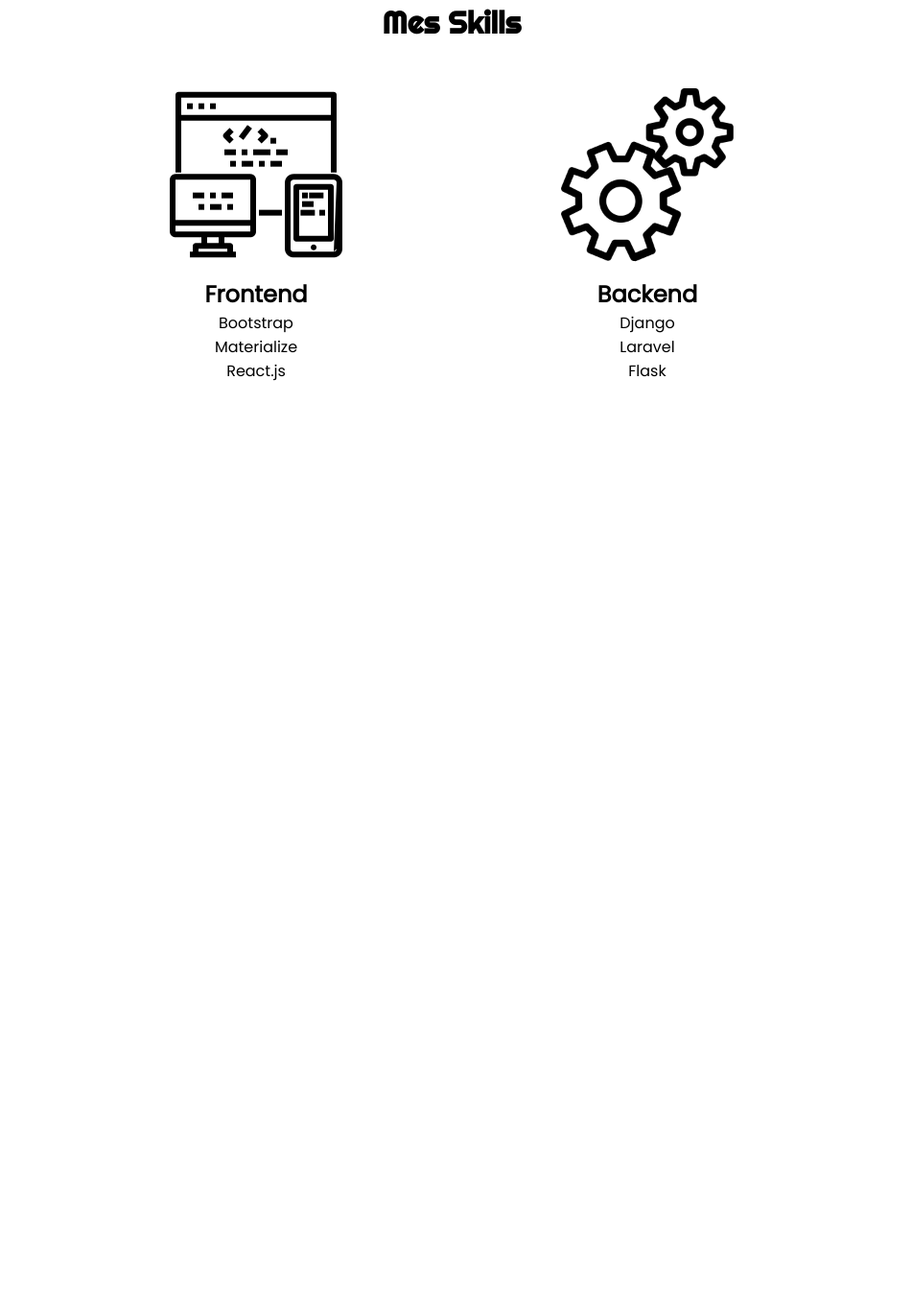
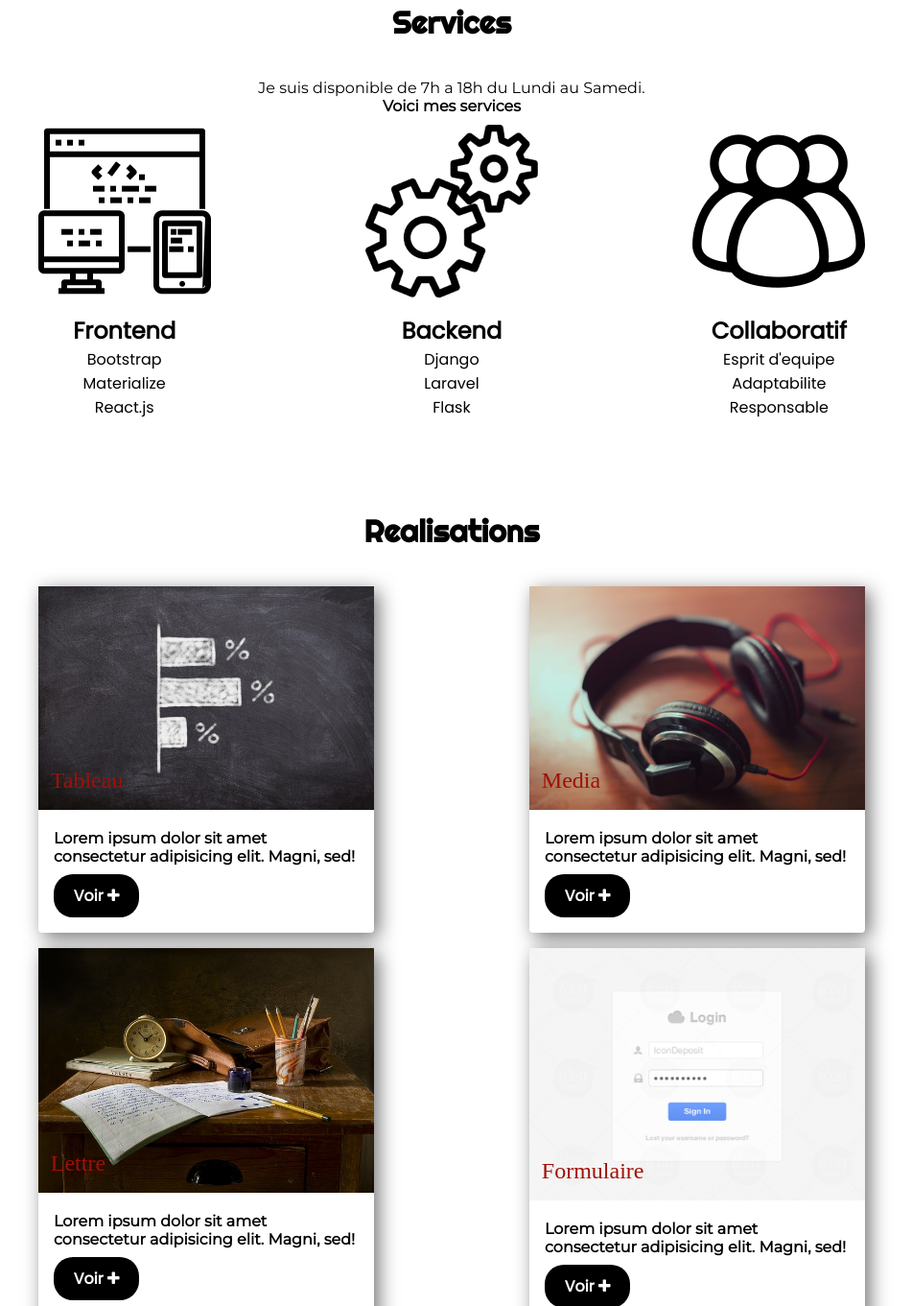
Before and after one commit to dynamo63/site, a plain HTML site: page index.html in a window 1280 px wide. Shown: the part 1439-2800 px from the top of the page at 96% size, without its empty margins (169-1120 px from the left). Before the commit the page ends 1838 px from the top, so only its background shows below. Drawn offline with Linux system fonts and the light colour scheme.

Commit message:
Finalisation du site

```diff
--- a/assets/css/style.css
+++ b/assets/css/style.css
@@ -18,8 +18,16 @@ p{
     display: none;
 }
 
+.center{
+    text-align: center;
+}
+
+.container{
+    width: 80%;
+    margin: auto;
+}
+
 .heading-1{
-    text-align: center;
     font-family: 'Righteous',cursive;
     font-size: xx-large;
     margin-bottom: 1.2em;
@@ -27,6 +35,12 @@ p{
 
 .mb-6{
     margin-bottom: 6em;
+}
+
+.row{
+    display: flex;
+    justify-content: space-around;
+    flex-wrap: wrap;
 }
 
 /* ------------------------------ Header Style ------------------------------------*/
@@ -61,6 +75,7 @@ header{
 
 .banner ul{
     text-align: right;
+
 }
 
 .banner ul li{
@@ -95,6 +110,7 @@ nav{
     display: flex;
     flex-direction: row;
     justify-content: space-around;
+    list-style: none;
 }
 
 .nav-desktop ul li>a{
@@ -119,19 +135,10 @@ nav{
 /* ================== About me Section ========================= */
 
 #about-me > h1 + p{
-    text-align: center;
     margin-bottom: 1.2em;
 }
 
-.content__about{
-    display: flex;
-    flex-direction: row;
-    justify-content: space-around;
-    width: 80%;
-    margin: auto;
-}
-
-.content__about .information{
+.information{
     width: 45%;
 }
 
@@ -189,27 +196,70 @@ nav{
 
 
 .box__skill{
-    display: flex;
-    flex-direction: row;
-    justify-content: space-evenly;
-    width: 80%;
-    margin: auto;
     font-family: 'Poppins',cursive;
 }
 
-.content > img{
+.box__skill .content > img{
     width: 200px;
     height: auto;
 }
 
-.content:not(img){
-    text-align: center;
-}
-
-.content h4{
+.box__skill .content h4{
     font-size: x-large;
 }
 
-.content ul{
+.box__skill .content ul{
     list-style: none;
 }
+
+/* ======================= Project Style ======================= */
+
+.card{
+    width: 350px;
+    border-radius: 4px;
+    box-shadow: 5px 5px 20px rgba(15, 15, 15, 0.582);
+    margin-bottom: 1em;
+}
+
+figure{
+    overflow: hidden;
+}
+
+.card > figure > img{
+    width: 100%;
+    height: 100%;
+}
+
+figcaption{
+    position: absolute;
+    z-index: 999;
+    transform: translate(1vw,-6vh);
+    font-size: 1.5em;
+    color: rgb(160, 16, 6);
+}
+
+.card__text{
+    padding: 1em;
+    font-family: 'Poppins',cursive;
+    font-weight: bold;
+}
+
+.card__text a{
+    display: inline-block;
+    background-color: black;
+    box-sizing: border-box;
+    color: white;
+    padding: 10px 1.3em;
+    border-radius: 20px;
+    margin-top: 9px;
+    text-decoration: none;
+}
+
+/* --------------- Footer -------------------- */
+
+footer{
+    background-color: rgba(0, 0, 0, 0.945);
+    color: white;
+    height: 3vh;
+    padding: 1.3em;
+}
--- a/index.html
+++ b/index.html
@@ -62,13 +62,13 @@
                     <a href="#">Acceuil</a>
                 </li>
                 <li>
-                    <a href="#">A Propos de moi</a>
+                    <a href="#about-me">A Propos de moi</a>
                 </li>
                 <li>
-                    <a href="#">Services</a>
+                    <a href="#skill">Services</a>
                 </li>
                 <li>
-                    <a href="#">Competences</a>
+                    <a href="#project">Realisations</a>
                 </li>
                 <li>
                     <a href="#"> Blog </a>
@@ -98,15 +98,16 @@
 
     </nav>
 
+    <main>
          <!-- A Propos de moi -->
 
         <section id="about-me" class="mb-6">
 
-        <h1 class="heading-1">A Propos de moi</h1>
+            <h1 class="heading-1 center">A Propos de moi</h1>
 
-        <p>Lorem, ipsum dolor sit amet consectetur adipisicing elit. Qui, ipsam.</p>
+            <p class="center">Lorem, ipsum dolor sit amet consectetur adipisicing elit. Qui, ipsam.</p>
 
-        <div class="content__about">
+            <div class="row container">
 
                 <div class="information">
                     <p>Lorem ipsum dolor, sit amet consectetur adipisicing elit. Dicta illum qui repudiandae. Suscipit illum magni quasi consequatur vitae, esse excepturi pariatur at! A accusantium nisi aperiam quae culpa cumque assumenda ut, ea perspiciatis animi. Eos!</p>
@@ -165,11 +166,16 @@
 
         <!-- Skill Section  -->
 
-    <section id="skill">
-        <h1 class="heading-1">Mes Skills</h1>
+        <section id="skill" class="mb-6">
+            <h1 class="heading-1 center">Services</h1>
 
-        <div class="box__skill">
-            <div class="content">
+            <p class="center">
+                Je suis disponible de 7h a 18h du Lundi au Samedi. <br/>
+                <b>Voici mes services</b>
+            </p>
+
+            <div class="box__skill container row">
+                <div class="content center">
                     <img src="assets/img/44d13b1f-e247-4e6f-a8f6-6e4fe3c9efbe_200x200.png" alt="frontend">
                     <h4>Frontend</h4>
                     <ul>
@@ -178,7 +184,7 @@
                         <li>React.js</li>
                     </ul>
                 </div>
-            <div class="content">
+                <div class="content center">
                     <img src="assets/img/settings.png" alt="backend">
                     <h4>Backend</h4>
                     <ul>
@@ -187,8 +193,105 @@
                         <li>Flask</li>
                     </ul>
                 </div>
+                <div class="content center">
+                    <img src="assets/img/c647c5b8-7d2b-4a1d-a1a3-f03a79dde4f4_200x200.png" alt="Collaboratif">
+                    <h4>Collaboratif</h4>
+                    <ul>
+                        <li>Esprit d'equipe</li>
+                        <li>Adaptabilite</li>
+                        <li>Responsable</li>
+                    </ul>
+                </div>
             </div>
         </section>
 
+        <!-- Realisation Section -->
+
+        <section id="project" class="mb-6">
+
+            <h1 class="heading-1 center">Realisations</h1>
+
+            <div class="container row">
+
+                <div class="card">
+                    <figure>
+                        <img src="assets/img/board.jpg" alt="Tableau">
+                        <figcaption>
+                            Tableau
+                        </figcaption>
+                    </figure>
+                    <div class="card__text">
+                       <p>Lorem ipsum dolor sit amet consectetur adipisicing elit. Magni, sed!</p>
+                       <a href="#">
+                           Voir <i class="fa fa-plus" aria-hidden="true"></i>
+                       </a>
+                    </div>
+                </div>
+
+                <div class="card">
+                    <figure>
+                        <img src="assets/img/portfolio_pic6.jpg" alt="Media">
+                        <figcaption>
+                            Media
+                        </figcaption>
+                    </figure>
+                    <div class="card__text">
+                        <p>Lorem ipsum dolor sit amet consectetur adipisicing elit. Magni, sed!</p>
+                        <a href="#">
+                            Voir <i class="fa fa-plus" aria-hidden="true"></i>
+                        </a>
+                    </div>
+                </div>
+
+                <div class="card">
+                    <figure>
+                        <img src="assets/img/letter.jpg" alt="Lettre">
+                        <figcaption>
+                            Lettre
+                        </figcaption>
+                    </figure>
+                    <div class="card__text">
+                        <p>Lorem ipsum dolor sit amet consectetur adipisicing elit. Magni, sed!</p>
+                        <a href="#">
+                            Voir <i class="fa fa-plus" aria-hidden="true"></i>
+                        </a>
+                    </div>
+                </div>
+
+                <div class="card">
+                    <figure>
+                        <img src="assets/img/login-form-46891.png" alt="Lettre">
+                        <figcaption>
+                            Formulaire
+                        </figcaption>
+                    </figure>
+                    <div class="card__text">
+                        <p>Lorem ipsum dolor sit amet consectetur adipisicing elit. Magni, sed!</p>
+                        <a href="#">
+                            Voir <i class="fa fa-plus" aria-hidden="true"></i>
+                        </a>
+                    </div>
+                </div>
+
+            </div>
+
+        </section>
+
+    </main>
+
+    <footer>
+
+        <div class="container row">
+            <div>
+                <i class="fa fa-copyright" aria-hidden="true"></i>
+                Copyright by me 2019
+            </div>
+            <a href="#">
+                <i class="fa fa-github-square" aria-hidden="true"></i>
+            </a>
+        </div>
+
+    </footer>
+
 </body>
 </html>
```
Also changed, not shown: assets/img/board.jpg (added), assets/img/c647c5b8-7d2b-4a1d-a1a3-f03a79dde4f4_200x200.png (added), assets/img/letter.jpg (added), assets/img/login-form-46891.png (added), assets/img/portfolio_pic6.jpg (added). Lines whose indentation alone changed are shown as unchanged.
